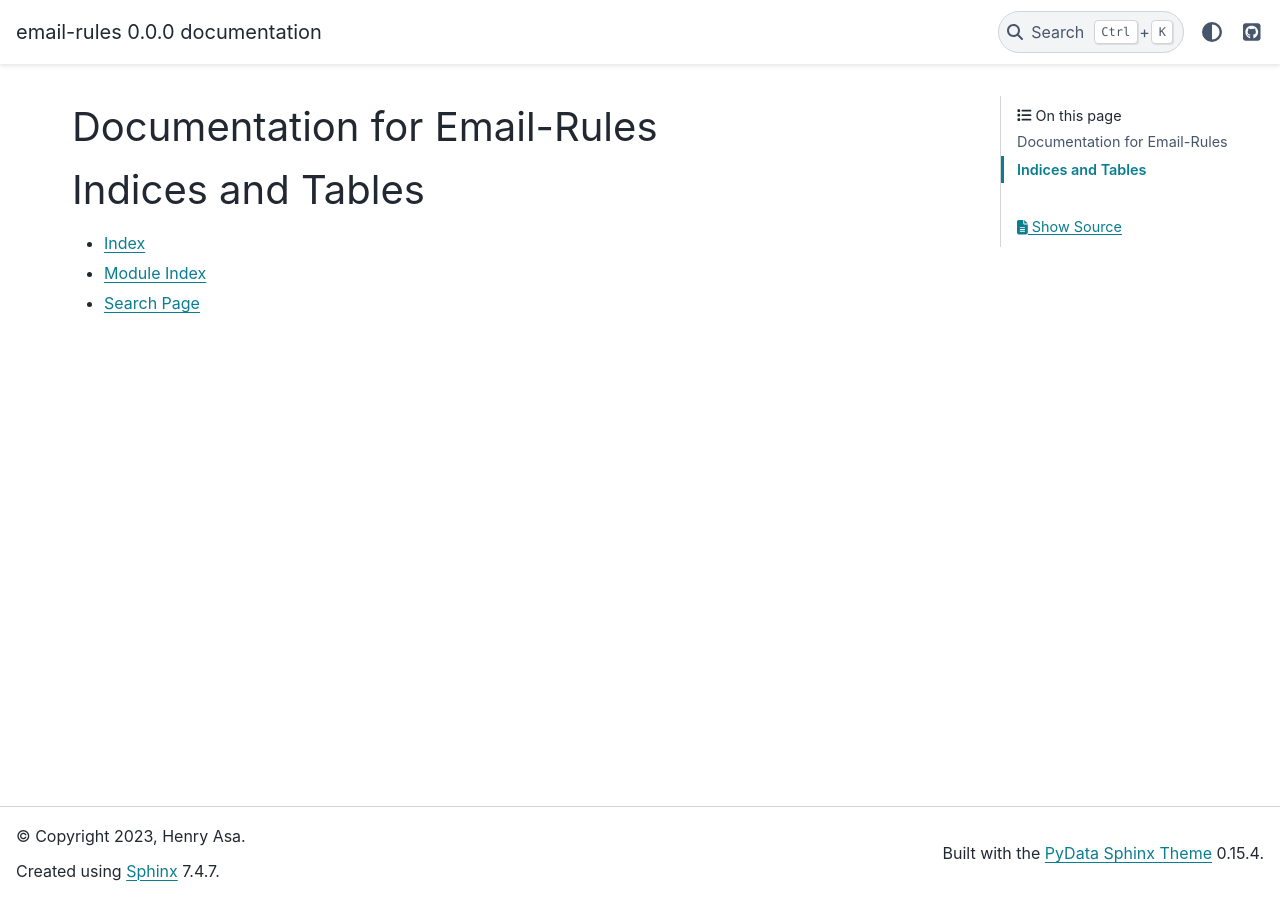
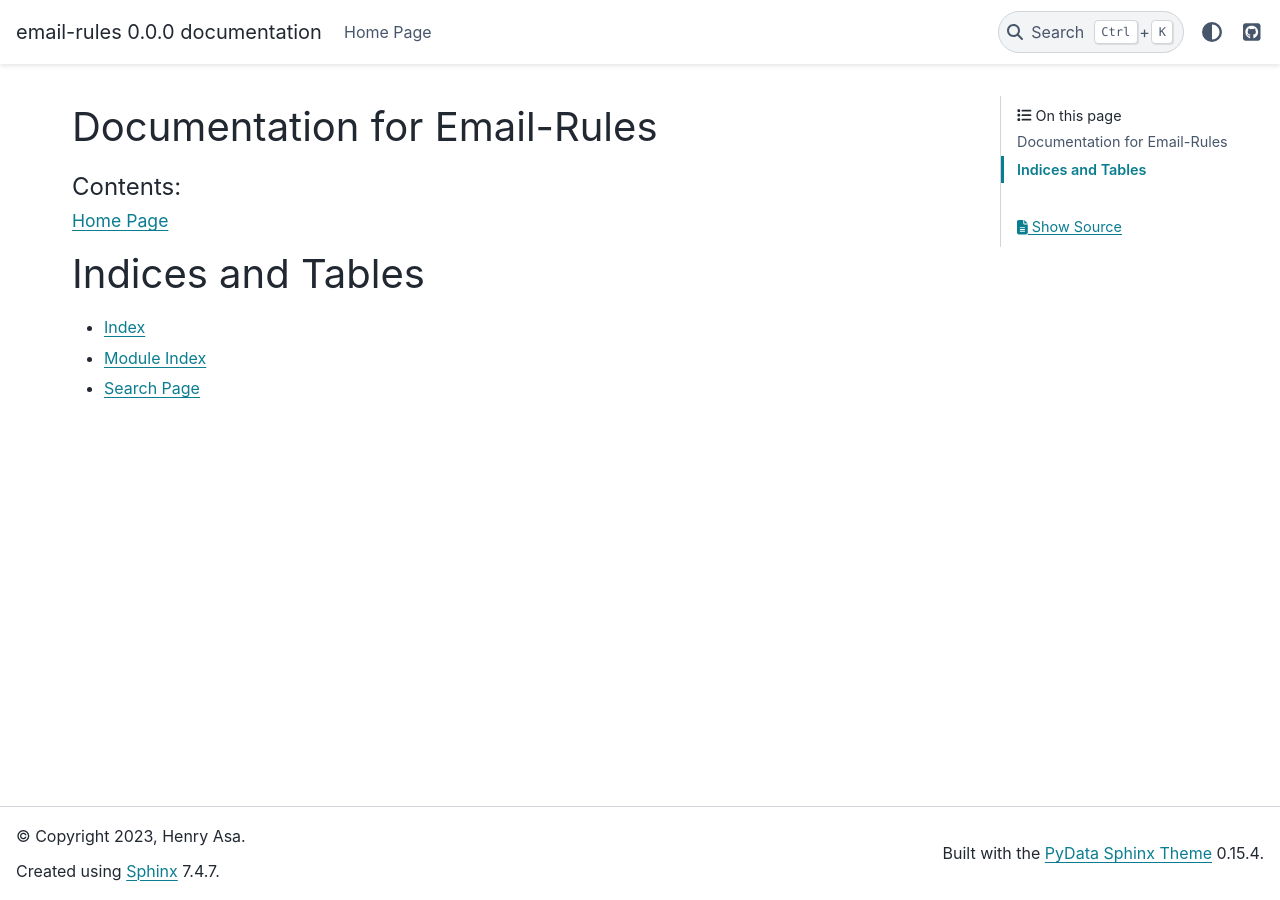
Before and after one commit to HenryAsa/email-rules, a Sphinx documentation site: the page built from docs/source/index.rst, in a window 1280 px wide. Built offline with Sphinx 7.4.7 and the PyData theme 0.15.4, drawn with Linux system fonts in a browser that asks for light colours; pages that are not in the unit, such as notebooks, are missing from menus.

Commit message:
Updated functions and documentation

```diff
--- /dev/null
+++ b/docs/source/_templates/class_template.rst
@@ -0,0 +1,34 @@
+{{ fullname | escape | underline}}
+
+.. currentmodule:: {{ module }}
+
+.. autoclass:: {{ objname }}
+   :members:
+   :show-inheritance:
+   :inherited-members:
+   :special-members: __call__, __add__, __mul__
+
+   {% block methods %}
+   {% if methods %}
+   .. rubric:: {{ _('Methods') }}
+
+   .. autosummary::
+      :nosignatures:
+   {% for item in methods %}
+      {%- if not item.startswith('_') %}
+      ~{{ name }}.{{ item }}
+      {%- endif -%}
+   {%- endfor %}
+   {% endif %}
+   {% endblock %}
+
+   {% block attributes %}
+   {% if attributes %}
+   .. rubric:: {{ _('Attributes') }}
+
+   .. autosummary::
+   {% for item in attributes %}
+      ~{{ name }}.{{ item }}
+   {%- endfor %}
+   {% endif %}
+   {% endblock %}
--- /dev/null
+++ b/docs/source/_templates/module_template.rst
@@ -0,0 +1,66 @@
+{{ fullname | escape | underline}}
+
+.. automodule:: {{ fullname }}
+
+   {% block attributes %}
+   {% if attributes %}
+   .. rubric:: Module attributes
+
+   .. autosummary::
+      :toctree:
+   {% for item in attributes %}
+      {{ item }}
+   {%- endfor %}
+   {% endif %}
+   {% endblock %}
+
+   {% block functions %}
+   {% if functions %}
+   .. rubric:: {{ _('Functions') }}
+
+   .. autosummary::
+      :toctree:
+      :nosignatures:
+   {% for item in functions %}
+      {{ item }}
+   {%- endfor %}
+   {% endif %}
+   {% endblock %}
+
+   {% block classes %}
+   {% if classes %}
+   .. rubric:: {{ _('Classes') }}
+
+   .. autosummary::
+      :toctree:
+      :template: class_template.rst
+      :nosignatures:
+   {% for item in classes %}
+      {{ item }}
+   {%- endfor %}
+   {% endif %}
+   {% endblock %}
+
+   {% block exceptions %}
+   {% if exceptions %}
+   .. rubric:: {{ _('Exceptions') }}
+
+   .. autosummary::
+      :toctree:
+   {% for item in exceptions %}
+      {{ item }}
+   {%- endfor %}
+   {% endif %}
+   {% endblock %}
+
+{% block modules %}
+{% if modules %}
+.. autosummary::
+   :toctree:
+   :template: module_template.rst
+   :recursive:
+{% for item in modules %}
+   {{ item }}
+{%- endfor %}
+{% endif %}
+{% endblock %}
--- a/docs/source/conf.py
+++ b/docs/source/conf.py
@@ -29,7 +29,6 @@
 
 extensions = [
     'sphinx.ext.autodoc',
-    # 'numpydoc',
     'sphinx.ext.intersphinx',
     'sphinx.ext.coverage',
     'sphinx.ext.doctest',
@@ -39,6 +38,7 @@
     'sphinx.ext.todo',
     'sphinx.ext.graphviz',
     'sphinx.ext.ifconfig',
+    'numpydoc',
     # 'sphinx_design'
 ]
 
@@ -106,6 +106,7 @@
 """
 
 autosummary_imported_members = True
+autosummary_generate = True
 
 autodoc_inherit_docstrings = True
 
--- a/docs/source/index.rst
+++ b/docs/source/index.rst
@@ -7,10 +7,11 @@
 =============================
 
 .. toctree::
-   :maxdepth: 2
+   :maxdepth: 5
    :caption: Contents:
 
-   api_reference
+   Home Page <self>
+   API Reference <_autosummary/gmail_rules>
 
 
 Indices and Tables
--- a/gmail_rules/__init__.py
+++ b/gmail_rules/__init__.py
@@ -3,6 +3,6 @@
 Project to build email rules and filters
 """
 
+from . import utils
 from . import rules
-from . import utils
 from . import actions
```
Also changed, not shown: 10 other files.
